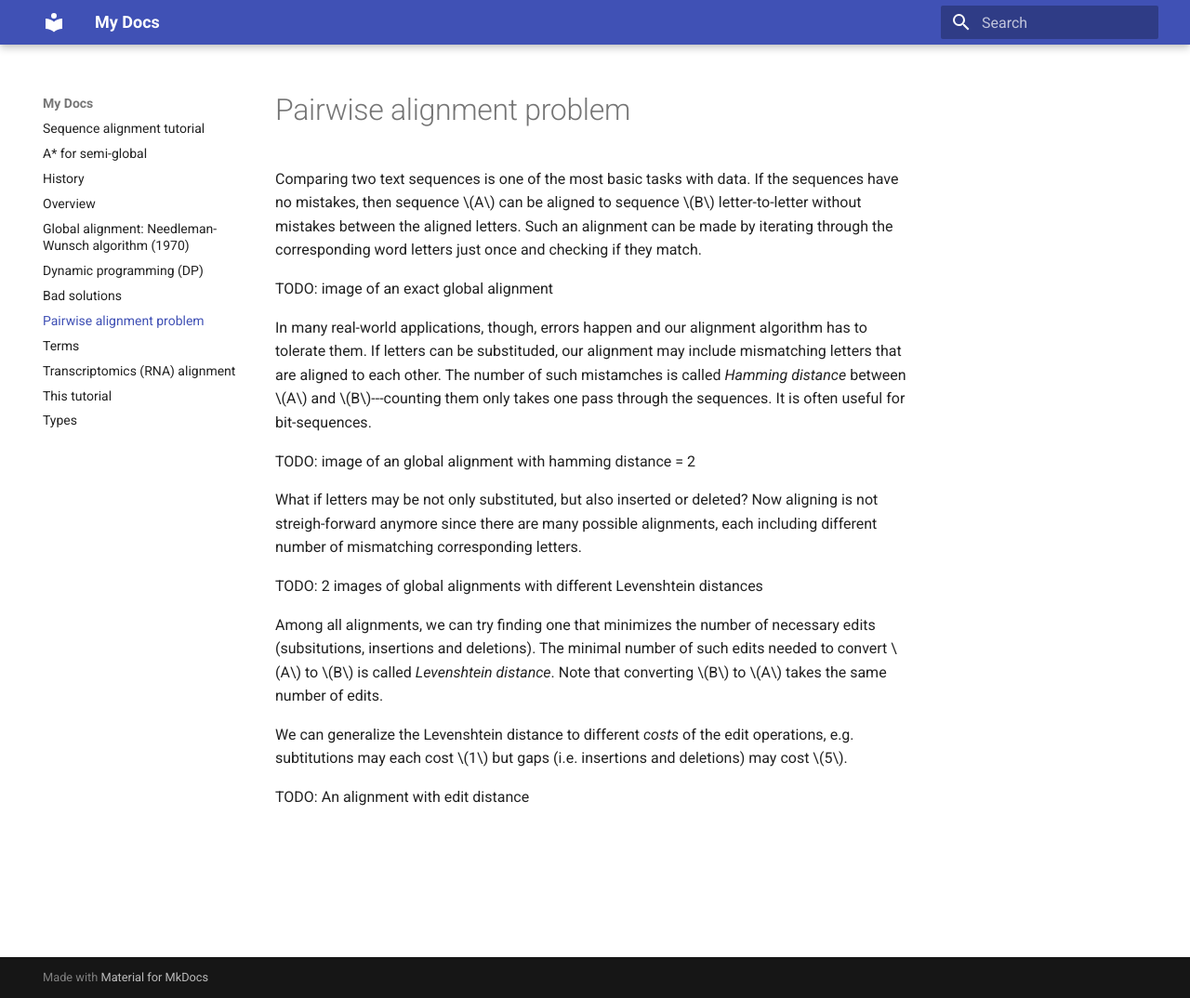
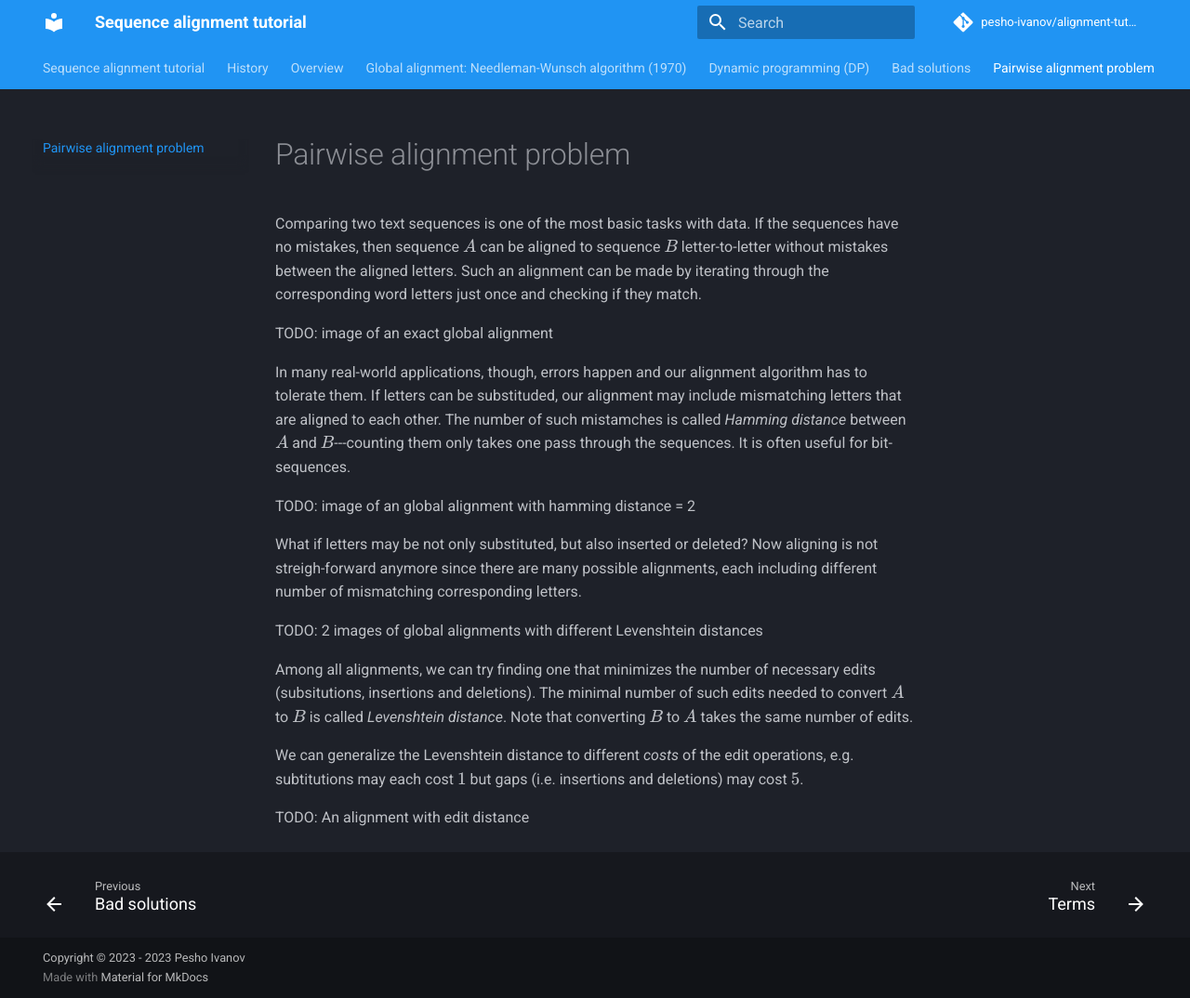
Before and after one commit to pesho-ivanov/alignment-tutorial, an MkDocs documentation site: the page built from docs/pa-problem.md, in a window 1280 px wide and 1074 px high. Shown: the whole window at 93% size. Built offline with MkDocs 1.6.1 and Material for MkDocs 9.7.7, drawn with Linux system fonts in a browser that asks for light colours; comment, search, counter and statistics services are not loaded.

```diff
--- /dev/null
+++ b/docs/javascripts/mathjax.js
@@ -0,0 +1,16 @@
+window.MathJax = {
+      tex: {
+              inlineMath: [["\\(", "\\)"]],
+              displayMath: [["\\[", "\\]"]],
+              processEscapes: true,
+              processEnvironments: true
+            },
+      options: {
+              ignoreHtmlClass: ".*|",
+              processHtmlClass: "arithmatex"
+            }
+};
+
+document$.subscribe(() => {
+      MathJax.typesetPromise()
+})
--- a/docs/pa-problem.md
+++ b/docs/pa-problem.md
@@ -1,7 +1,7 @@
 # Pairwise alignment problem
 
 Comparing two text sequences is one of the most basic tasks with data. If the
-sequences have no mistakes, then sequence \\(A\\) can be aligned to sequence \\(B\\)
+sequences have no mistakes, then sequence $A$ can be aligned to sequence $B$
 letter-to-letter without mistakes between the aligned letters. Such an alignment
 can be made by iterating through the corresponding word letters just once and
 checking if they match.
@@ -11,7 +11,7 @@ TODO: image of an exact global alignment
 In many real-world applications, though, errors happen and our alignment
 algorithm has to tolerate them. If letters can be substituded, our alignment may
 include mismatching letters that are aligned to each other. The number of such
-mistamches is called _Hamming distance_ between \\(A\\) and \\(B\\)---counting
+mistamches is called _Hamming distance_ between $A$ and $B$---counting
 them only takes one pass through the sequences. It is often useful for
 bit-sequences.
 
@@ -26,11 +26,11 @@ TODO: 2 images of global alignments with different Levenshtein distances
 
 Among all alignments, we can try finding one that minimizes the number of
 necessary edits (subsitutions, insertions and deletions). The minimal number of
-such edits needed to convert \\(A\\) to \\(B\\) is called _Levenshtein distance_. Note
-that converting \\(B\\) to \\(A\\) takes the same number of edits.
+such edits needed to convert $A$ to $B$ is called _Levenshtein distance_. Note
+that converting $B$ to $A$ takes the same number of edits.
 
 We can generalize the Levenshtein distance to different _costs_ of the edit
-operations, e.g. subtitutions may each cost \\(1\\) but gaps (i.e. insertions and
-deletions) may cost \\(5\\).
+operations, e.g. subtitutions may each cost $1$ but gaps (i.e. insertions and
+deletions) may cost $5$.
 
 TODO: An alignment with edit distance
--- a/mkdocs.yml
+++ b/mkdocs.yml
@@ -1,3 +1,29 @@
-site_name: My Docs
+site_name: Sequence alignment tutorial
+site_url: https://pesho-ivanov.github.io/alignment-tutorial/
+site_author: Pesho Ivanov
+site_description: >-
+    Learn algorithms on the most basic task in Computational biology.
+
+repo_name: pesho-ivanov/alignment-tutorial
+repo_url: https://github.com/pesho-ivanov/alignment-tutorial
+
+copyright: Copyright &copy; 2023 - 2023 Pesho Ivanov
+
 theme:
   name: material
+  palette:
+    scheme: slate
+    primary: blue
+  features:
+    - navigation.footer
+    - navigation.tabs
+    - navigation.tracking
+
+markdown_extensions:
+  - pymdownx.arithmatex:
+      generic: true
+
+extra_javascript:
+  - javascripts/mathjax.js
+  - https://polyfill.io/v3/polyfill.min.js?features=es6
+  - https://cdn.jsdelivr.net/npm/mathjax@3/es5/tex-mml-chtml.js
```
Also changed, not shown: docs/A*/astar-semiglobal.md (renamed from docs/astar-semiglobal.md, +8 -0 lines).
